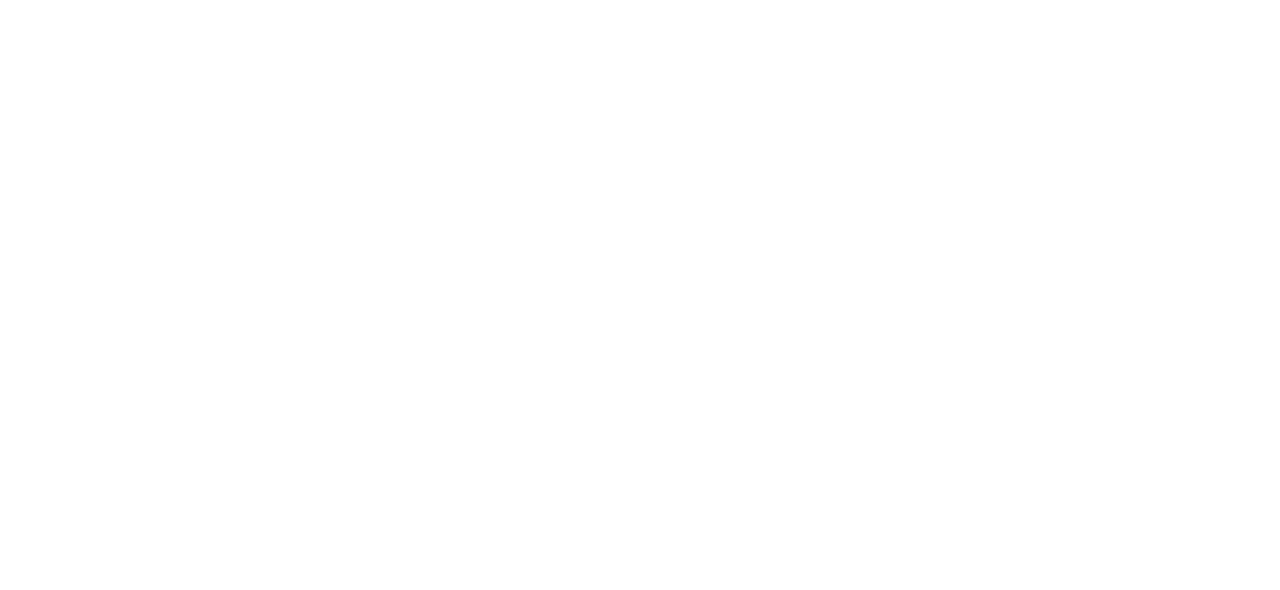
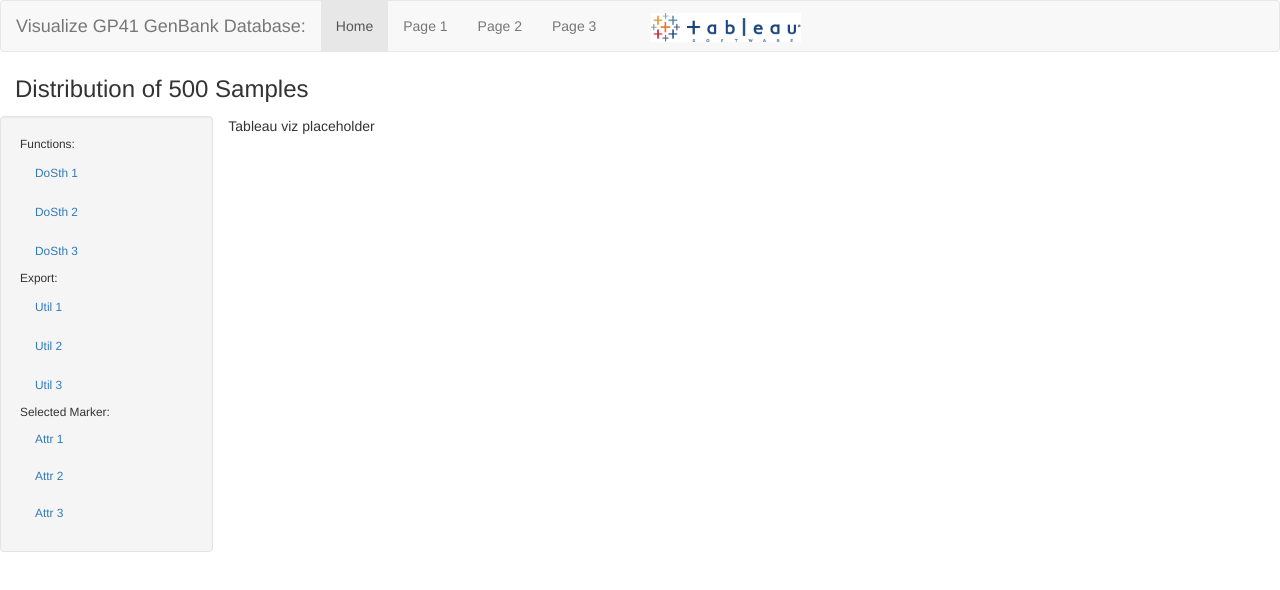
Before and after one commit to jinghuage/databaseVizApp, a website: page app/client/index.html in a window 1280 px wide. Drawn offline with nearby package versions, Linux system fonts and the light colour scheme.

Commit message:
bootstrap layout - nav bar

```diff
--- a/app/client/app.css
+++ b/app/client/app.css
@@ -0,0 +1,8 @@
+.viz-desc{
+  font-size: 24px;
+}
+
+.logo{
+  margin-left: 40px;
+  margin-top: 12px;
+}
--- a/app/client/index.html
+++ b/app/client/index.html
@@ -3,13 +3,54 @@
   <head>
     <meta charset="utf-8">
     <title>GP41 Genbank Samples</title>
-    <link rel="stylesheet" href="../../vender/bower_components/bootstrap/dist/css/bootstrap.css" />
+    <link rel="stylesheet" href="vendor/bower_components/bootstrap/dist/css/bootstrap.css" />
     <link rel="stylesheet" href="app.css" />
     <script src="index.js"></script>
   </head>
   <body>
+    <nav class="navbar navbar-default">
+      <div class="container-fluid">
+        <div class="navbar-header">
+          <a class="navbar-brand" href="#">Visualize GP41 GenBank Database: </a>
+        </div>
+        <ul class="nav navbar-nav">
+          <li class="active"><a href="#">Home</a></li>
+          <li><a href="#">Page 1</a></li>
+          <li><a href="#">Page 2</a></li>
+          <li><a href="#">Page 3</a></li>
+        </ul>
+        <img class='logo' src='assets/images/TableauLogo.png' width="150">
+      </div>
+    </nav>
+    <div class='container-fluid'>
 
+        <p class='viz-desc'>Distribution of 500 Samples </p>
 
-
+        <div class='row'>
+            <div class='col-sm-2 well small'>
+              <ul id='vizmenu' class='nav nav-pills nav-stacked'>
+                <li class="nav-header">Functions:</li>
+                <li><a>DoSth 1</a></li>
+                <li><a>DoSth 2</a></li>
+                <li><a>DoSth 3</a></li>
+              </ul>
+              <ul id='utilmenu' class='nav nav-pills nav-stacked'>
+                <li class="nav-header">Export:</li>
+                <li><a>Util 1</a></li>
+                <li><a>Util 2</a></li>
+                <li><a>Util 3</a></li>
+              </ul>
+              <ul id='infobox' class='nav'>
+                <li class="nav-header">Selected Marker:</li>
+                <li><a>Attr 1</a></li>
+                <li><a>Attr 2</a></li>
+                <li><a>Attr 3</a></li>
+              </ul>
+            </div>
+            <div class='col-sm-10'>
+                <div id='viz'>Tableau viz placeholder </div>
+            </div>
+        </div>
+    </div>
   </body>
 </html>
```
Also changed, not shown: README.md, app/client/assets/images/TableauLogo.png (added), 1 other file.
